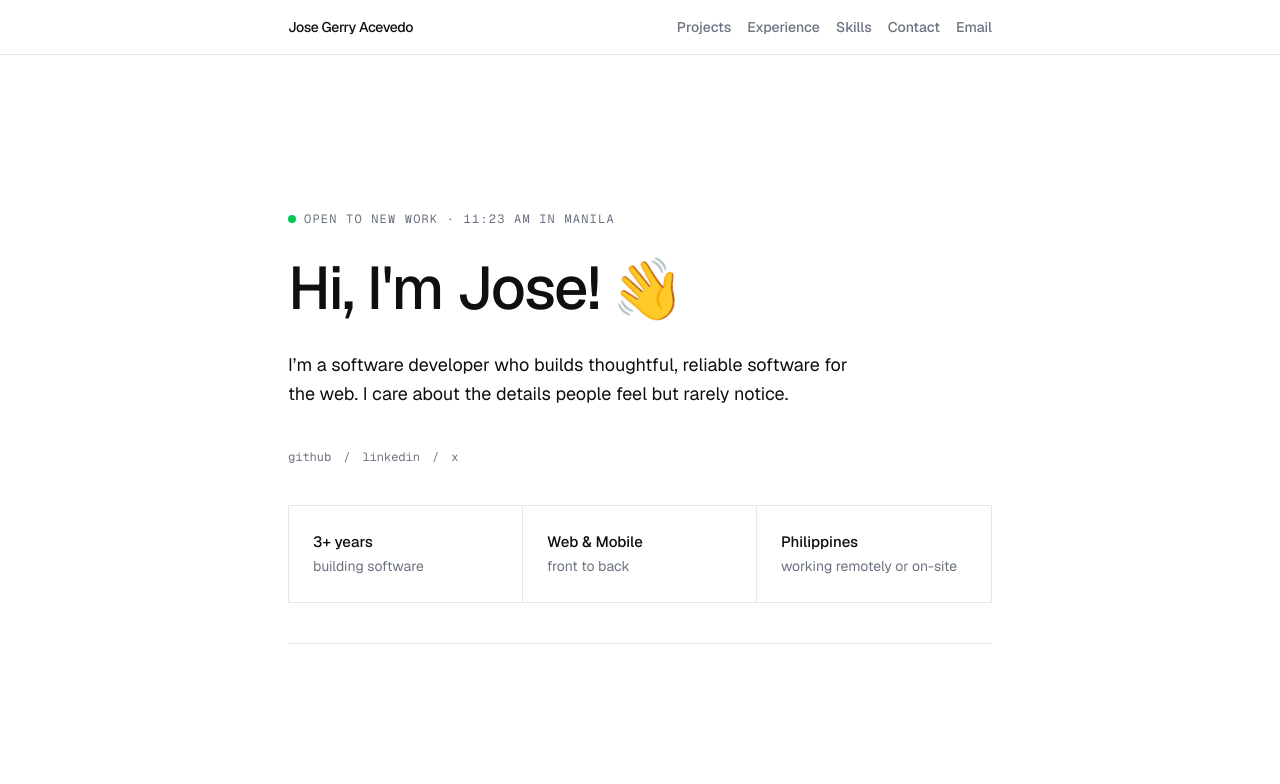
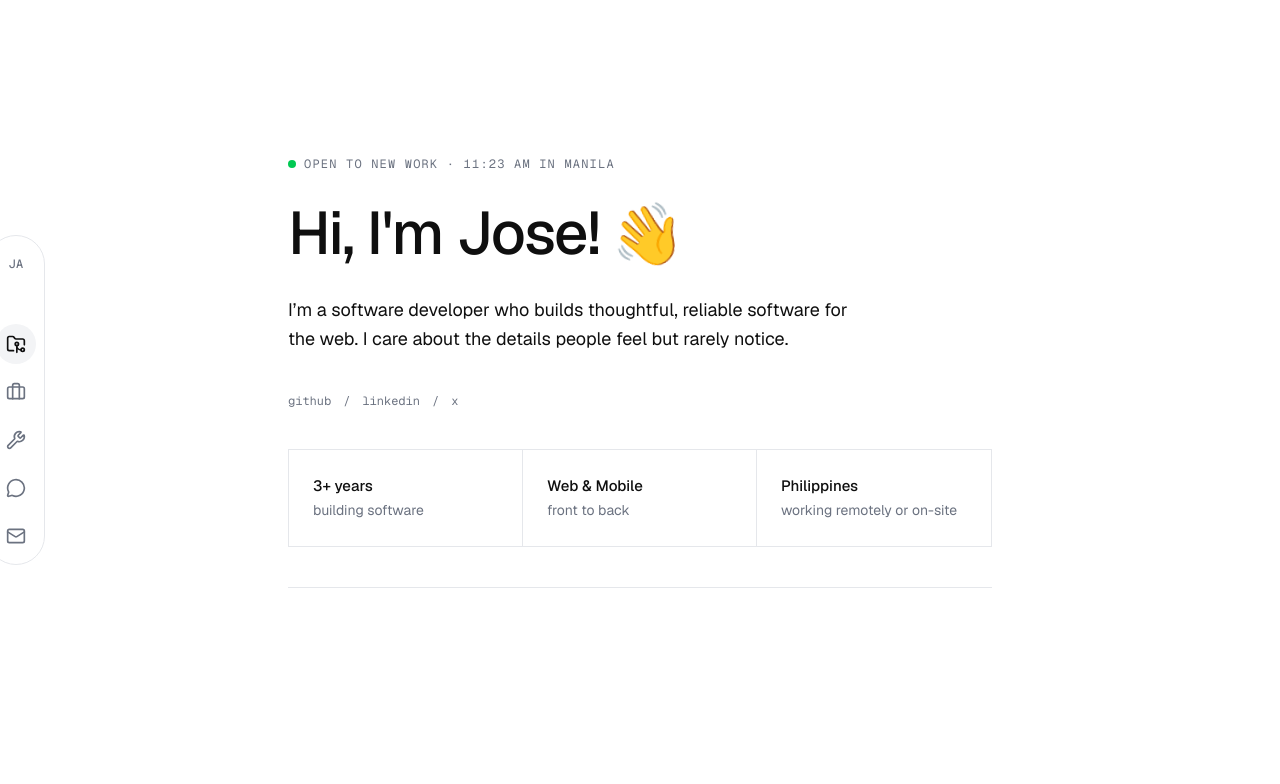
Before and after one commit to josegerryacevedo/personal-portfolio, a Next.js app: page / in a window 1280 px wide. Shown: the top 784 px of the page. Built offline with nearby package versions, Linux system fonts and the light colour scheme.

Commit message:
Update layout and footer components for improved styling; adjust Navbar for better responsiveness and interaction; modify buildout configuration file.

```diff
--- a/src/app/layout.tsx
+++ b/src/app/layout.tsx
@@ -18,7 +18,7 @@ export default function RootLayout({ children }: LayoutProps<"/">) {
     >
       <body className="min-h-screen flex flex-col bg-background text-foreground">
         <Navbar />
-        <main className="flex-1">{children}</main>
+        <main className="flex-1 pb-20 md:pb-0">{children}</main>
         <Footer />
       </body>
     </html>
--- a/src/components/Footer.tsx
+++ b/src/components/Footer.tsx
@@ -4,7 +4,7 @@ import { Reveal, RevealItem } from "@/components/reveal";
 
 export default function Footer() {
   return (
-    <footer className="w-full py-6 mt-auto">
+    <footer id="contact" className="w-full py-6 mt-auto">
       <Reveal className="mx-auto max-w-3xl flex flex-col sm:flex-row items-center justify-between gap-4 px-4 sm:px-6 md:px-8">
         <RevealItem>
           <div className="flex items-center gap-2">
--- a/src/components/Navbar.tsx
+++ b/src/components/Navbar.tsx
@@ -2,7 +2,6 @@
 
 import { useEffect, useRef, useState } from "react";
 import { motion, AnimatePresence, useReducedMotion } from "motion/react";
-import Link from "next/link";
 import {
   FolderGit2,
   Briefcase,
@@ -20,25 +19,16 @@ const navItems = [
 ] as const;
 
 export default function Navbar() {
-  const [scrolled, setScrolled] = useState(false);
   const [activeId, setActiveId] = useState<string | null>(null);
   const [hoveredId, setHoveredId] = useState<string | null>(null);
   const [focusedId, setFocusedId] = useState<string | null>(null);
   const [canHover, setCanHover] = useState(false);
   const [isDesktop, setIsDesktop] = useState(false);
   const prefersReducedMotion = useReducedMotion();
-  const navRef = useRef<HTMLElement>(null);
-
-  useEffect(() => {
-    const onScroll = () => setScrolled(window.scrollY > 80);
-    onScroll();
-    window.addEventListener("scroll", onScroll, { passive: true });
-    return () => window.removeEventListener("scroll", onScroll);
-  }, []);
 
   useEffect(() => {
     setCanHover(window.matchMedia("(hover: hover)").matches);
-    const mq = window.matchMedia("(min-width: 768px)");
+    const mq = window.matchMedia("(min-width: 1024px)");
     const update = () => setIsDesktop(mq.matches);
     update();
     mq.addEventListener("change", update);
@@ -64,31 +54,27 @@ export default function Navbar() {
 
   const showTooltip = (id: string) => hoveredId === id || focusedId === id;
 
+  const scrollToTop = () => {
+    window.scrollTo({ top: 0, behavior: "smooth" });
+  };
+
   return (
-    <>
-      {!scrolled && (
-        <nav className="sticky top-0 z-50 border-b border-border bg-background/90 backdrop-blur supports-[backdrop-filter]:bg-background/70">
-          <div className="mx-auto max-w-3xl px-4 sm:px-6 md:px-8">
-            <div className="flex items-center justify-between gap-2 py-4">
-              <Link href="#" className="text-sm font-medium tracking-tight text-foreground shrink-0">
-                Jose Gerry Acevedo
-              </Link>
-              <div className="hidden md:flex items-center flex-wrap gap-4 text-[14px] font-medium text-muted">
-                {navItems.map((item) => (
-                  <Link key={item.id} href={item.href} className="transition-colors hover:text-foreground">
-                    {item.label}
-                  </Link>
-                ))}
-              </div>
-            </div>
-          </div>
-        </nav>
-      )}
-      {scrolled && (
-        <nav
-          aria-label="Section navigation"
-          className="fixed z-50 flex gap-2 p-2 rounded-full border border-border bg-background/90 backdrop-blur supports-[backdrop-filter]:bg-background/70 md:flex-col md:left-4 md:top-1/2 md:-translate-y-1/2 md:bottom-auto bottom-4 left-1/2 -translate-x-1/2"
+    <motion.nav
+      aria-label="Primary"
+      initial={prefersReducedMotion ? false : { opacity: 0, x: -12 }}
+      animate={{ opacity: 1, x: 0 }}
+      transition={{ duration: 0.4, delay: 0.6, ease: "easeOut" }}
+      className="fixed z-50 flex gap-2 p-2 rounded-full border border-border bg-background/80 backdrop-blur supports-[backdrop-filter]:bg-background/70 md:flex-col md:left-4 md:top-1/2 md:-translate-y-1/2 md:bottom-auto bottom-4 left-1/2 -translate-x-1/2"
     >
+      <button
+        type="button"
+        aria-label="Top"
+        onClick={scrollToTop}
+        className="flex h-10 w-10 items-center justify-center rounded-full font-mono text-xs font-medium text-muted transition-transform duration-150 motion-reduce:transition-none hover:scale-[1.08] active:scale-[0.95] focus-visible:outline focus-visible:outline-2 focus-visible:outline-offset-2 focus-visible:outline-foreground hover:text-foreground"
+      >
+        JA
+      </button>
+      <span className="mx-auto h-px w-6 bg-border md:mx-0 md:h-6 md:w-px" aria-hidden="true" />
       {navItems.map((item) => {
         const Icon = item.icon;
         const active = activeId === item.id;
@@ -154,8 +140,6 @@ export default function Navbar() {
           </div>
         );
       })}
-        </nav>
-      )}
-    </>
+    </motion.nav>
   );
 }
```
Also changed, not shown: buildout.txt. Lines whose indentation alone changed are shown as unchanged.
